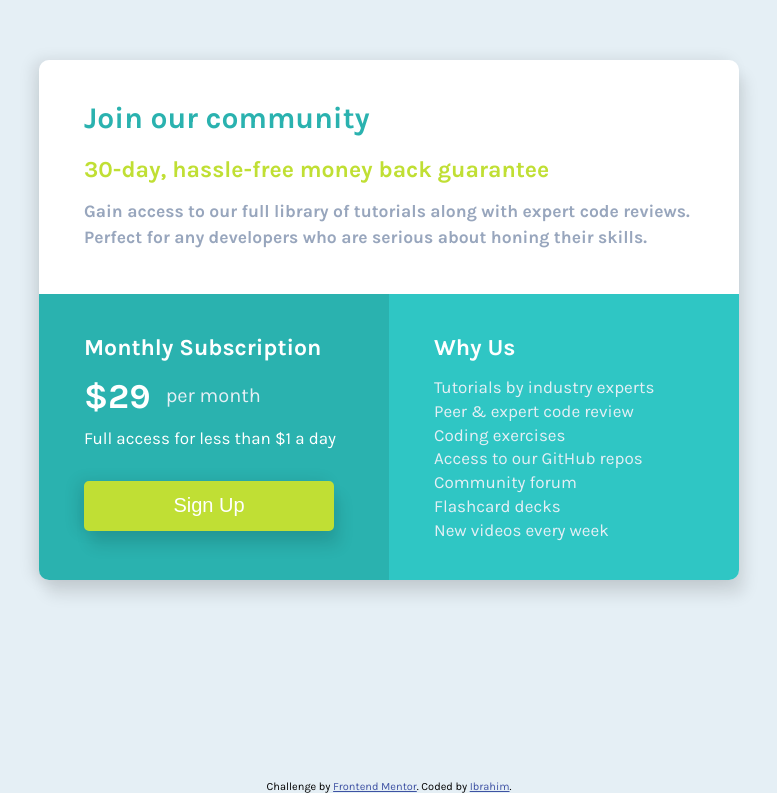
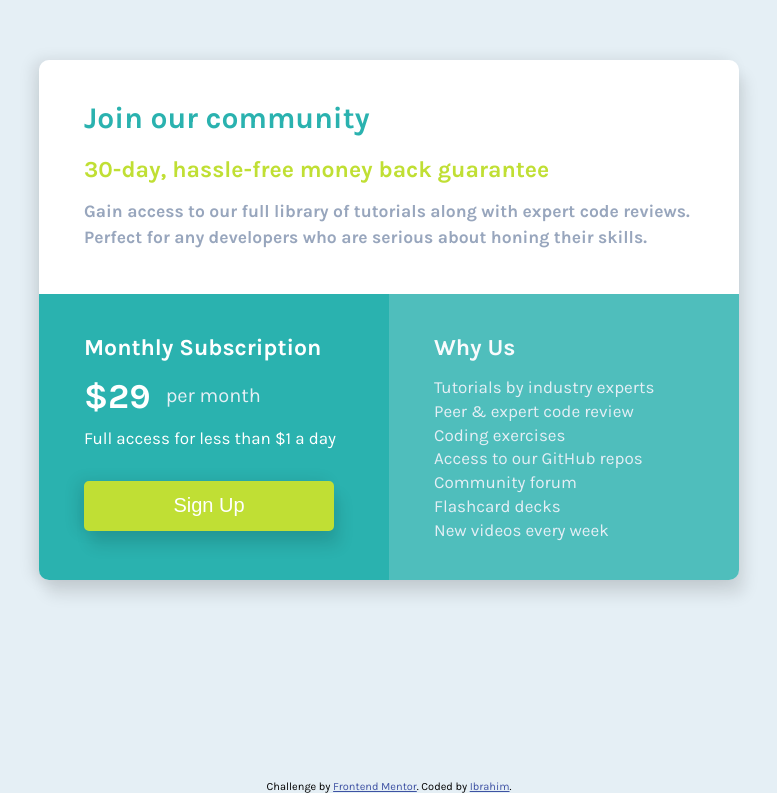
Before and after one commit to ibrahimano/Single-Price-Grid-Component, a plain HTML site: page index.html in a window 1280 px wide. Shown: the part 140-933 px from the top of the page, without its empty margins (251-1028 px from the left). Drawn offline with Linux system fonts and the light colour scheme.

Commit message:
Update style.css

```diff
--- a/style.css
+++ b/style.css
@@ -89,8 +89,9 @@ body {
 }
 
 .box-3 {
-	background:  hsl(179, 62%, 48%);
+	background:  hsl(179, 62%, 43%);
 	border-bottom-right-radius: 10px;
+	opacity: 0.8;
 }
 
 
```
